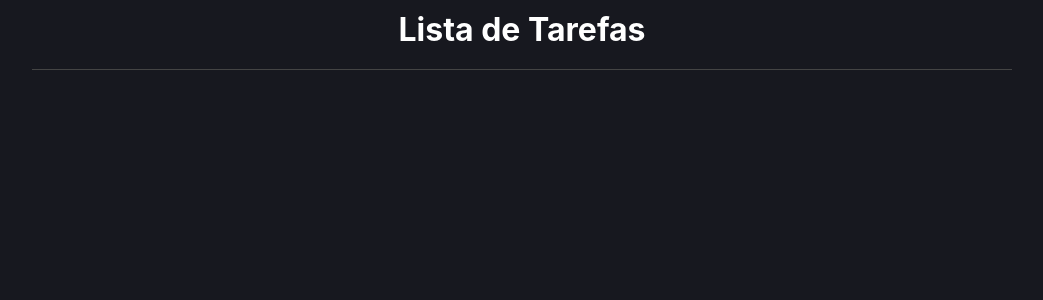
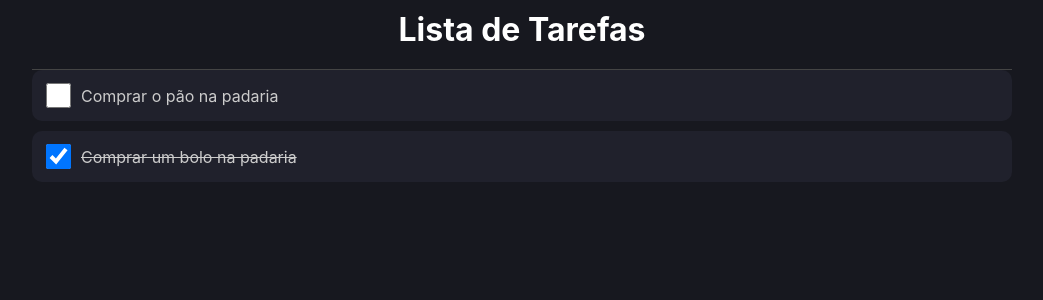
Before and after one commit to gilbertomartinspro/todo, a React (Create React App) app: page / in a window 1280 px wide. Shown: the top 300 px of the page, without its empty margins (118-1161 px from the left). Built offline with nearby package versions, Linux system fonts and the light colour scheme.

Commit message:
Lista de Item, Checked e Done

```diff
--- a/src/App.tsx
+++ b/src/App.tsx
@@ -1,12 +1,26 @@
+import { useState } from 'react';
 import * as C from './App.styles';
+import { Item } from './types/Item';
+import { ListItem } from './components/ListItem';
 
 const App = () => {
+  const [list, setList] = useState<Item[]>([
+    { id: 1, name: 'Comprar o pão na padaria', done: false },
+    { id: 2, name: 'Comprar um bolo na padaria', done: true },
+  ]);
+
   return (
     <C.Container>
       <C.Area>
         <C.Header>
           Lista de Tarefas
         </C.Header>
+
+        {/* {Área de adicionar nova tarefe} */}
+
+        {list.map((item, index)=>(
+          <ListItem key={index} item={item} />
+        ))}
       </C.Area>
     </C.Container>
   );
--- /dev/null
+++ b/src/components/ListItem/index.tsx
@@ -0,0 +1,21 @@
+import { useState } from 'react';
+import * as C from './style';
+import { Item } from '../../types/Item';
+type Props = {
+    item: Item
+}
+
+export const ListItem = ({ item }: Props) => {
+    const [isChecked, setIsChecked] = useState(item.done);
+
+    return (
+        <C.Container done={isChecked}>
+            <input
+                type="checkbox"
+                checked={isChecked}
+                onChange={e => setIsChecked(e.target.checked)}
+            />
+            <label>{item.name}</label>
+        </C.Container>
+    )
+}
--- /dev/null
+++ b/src/components/ListItem/style.ts
@@ -0,0 +1,29 @@
+import styled from "styled-components";
+
+type ContainerProps = {
+    done: boolean;
+}
+
+export const Container = styled.div(({done}: ContainerProps)=>(
+    `
+        display: flex;
+        background-color: #20212C;
+        padding: 10px;
+        border-radius: 10px;
+        margin-bottom: 10px;
+        align-items: center;
+
+        input {
+            width: 25px;
+            height: 25px;
+            margin-right: 10px;
+            cursor: pointer;
+        }
+
+        label {
+            color: #ccc;
+            text-decoration: ${done ? 'line-through' : 'initial'};
+        }
+
+    `
+));
--- /dev/null
+++ b/src/types/Item.ts
@@ -0,0 +1,5 @@
+export type Item = {
+    id: number;
+    name: string;
+    done: boolean;
+}
```
